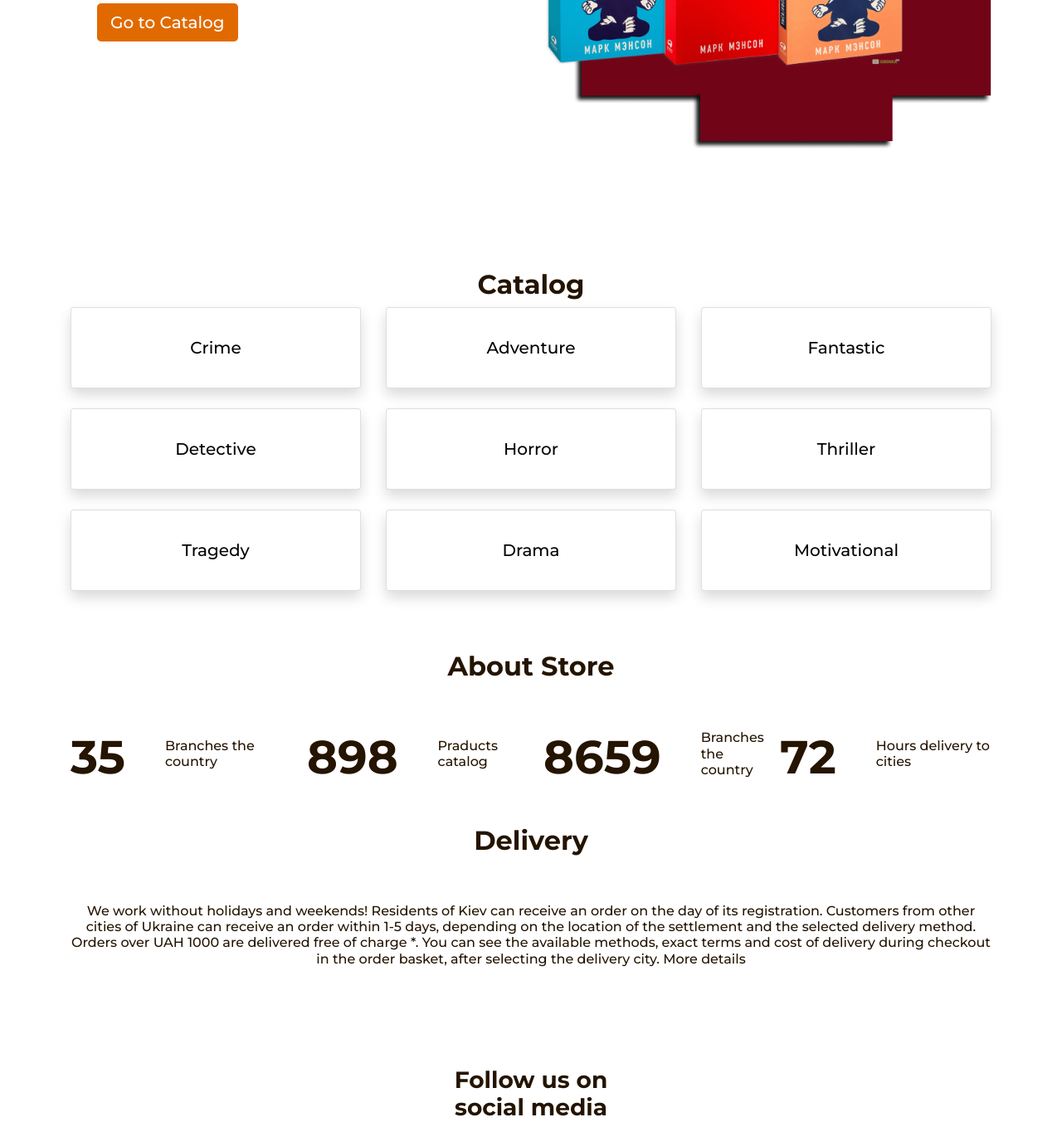
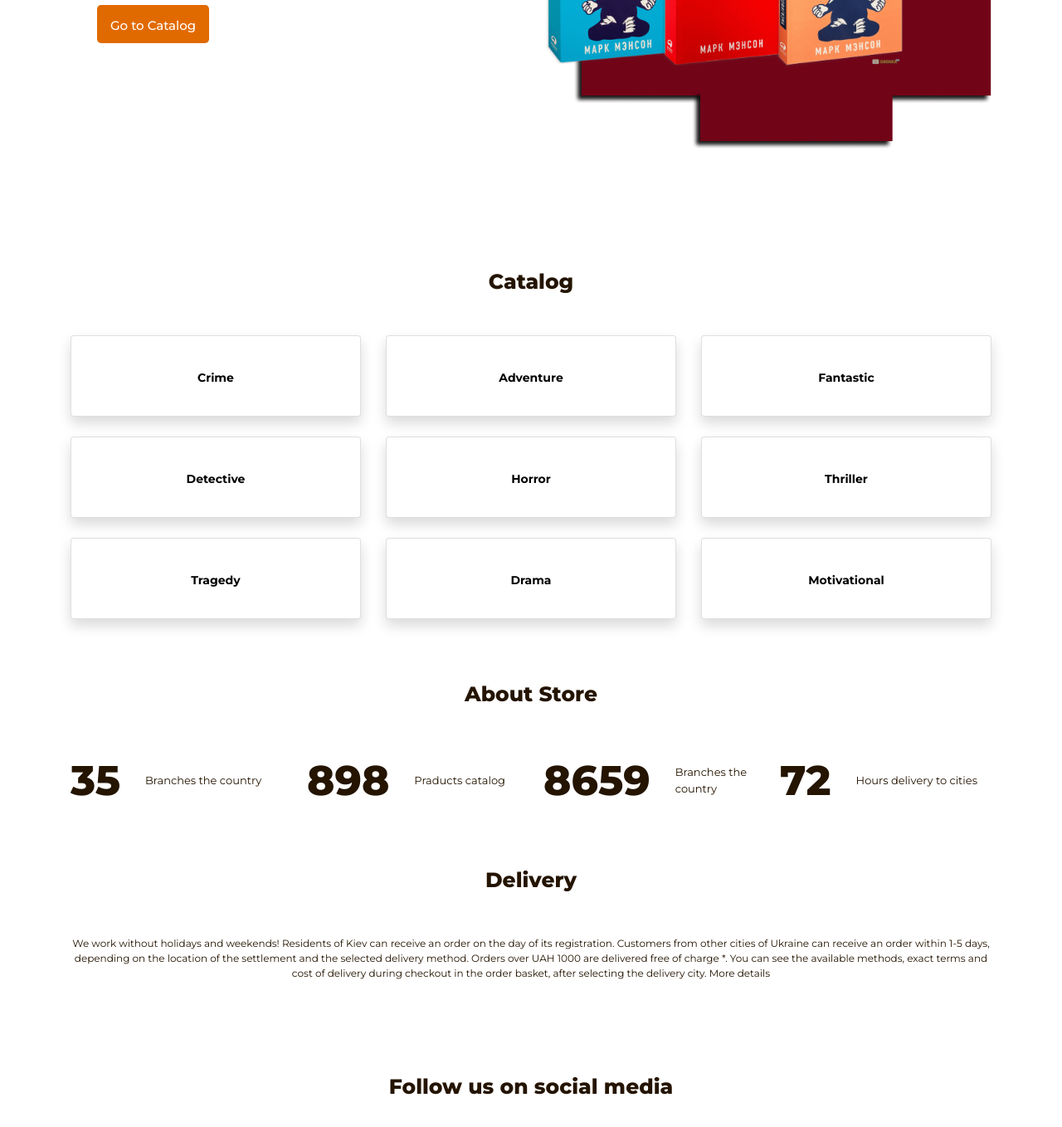
Before and after one commit to huseynahmadov/book-store, a plain HTML site: page index.html in a window 1280 px wide. Shown: the part 404-1762 px from the top of the page at 83% size. Drawn offline with nearby package versions, Linux system fonts and the light colour scheme; no server answers.

Commit message:
style.css

```diff
--- a/assets/css/style.css
+++ b/assets/css/style.css
@@ -61,7 +61,11 @@ body {
   animation-iteration-count: 1;
   animation-fill-mode: forwards;
 }
-
+/* Navbar */
+.nav-link {
+  font-size: 12px;
+}
+/*  */
 .text-main {
   color: var(--mainColorText);
 }
@@ -70,15 +74,10 @@ body {
   background-color: var(--mainColorHome);
 }
 
-.join-span {
-    font-family: var(--fontRoboto);
-}
-
 ::-webkit-scrollbar {
   width: 6px;
   height: 5px;
 }
-
 
 /* Track */
 
@@ -86,7 +85,6 @@ body {
   box-shadow: inset 0 0 5px grey;
   border-radius: 10px;
 }
-
 
 /* Handle */
 
@@ -99,6 +97,11 @@ body {
   padding: 0px;
 }
 
+.join-span {
+  font-family: var(--fontRoboto);
+  font-size: 14px;
+}
+
 .join-div button {
   padding: 0px;
   width: 4rem;
@@ -106,14 +109,70 @@ body {
   align-items: center;
 }
 
-.join-div span {
-    font-size: 18px;
-}
-
 .join-div img {
   width: 18px;
 }
 
+/* index.html */
+.navbar-brand {
+  width: 172px;
+}
+.books-a-z {
+  font-size: 36px;
+  font-weight: 900;
+}
+.a-z-text {
+  font-weight: 400;
+  font-size: 13px;
+}
+
+.go-to-btn a {
+  font-size: 15px !important;
+}
+
+.catalog-text {
+  font-size: 25px;
+  margin-bottom: 50px;
+  font-weight: 900;
+  text-align: center;
+}
+
+.main-card-text a {
+  font-weight: 700;
+  font-size: 14px;
+}
+
+.about-store-text {
+  text-align: center;
+  font-size: 25px;
+  font-weight: 900;
+}
+.as-result-numbers p {
+  font-weight: 900;
+  font-size: 50px;
+  margin-right: 30px;
+}
+.as-result-text p {
+  font-weight: 400;
+  font-size: 13px;
+}
+
+.delivery-title {
+  font-weight: 900;
+  font-size: 25px;
+  text-align: center;
+}
+.delivery-text {
+  font-size: 12px;
+  font-weight: 400;
+  text-align: center;
+}
+
+.follow-us-title {
+  font-weight: 900;
+  font-size: 25px;
+  text-align: center;
+}
 .icons {
   display: flex;
   flex-wrap: wrap;
@@ -129,7 +188,9 @@ body {
   width: 75%;
 }
 
-
+.footer-list a {
+  font-size: 14px;
+}
 /* Only Catalog, About store and Contact Us sections*/
 
 @media screen and (max-width: 992px) {
@@ -153,7 +214,7 @@ body {
     justify-content: space-between;
   }
   .icon {
-        width: 30%;
+    width: 20%;
   }
 }
 
--- a/index.html
+++ b/index.html
@@ -100,9 +100,9 @@
                     <!-- Jumbatron -->
                     <div class="col-sm-12 col-md-6 ">
                         <div class="jumbotron mt-5 bg-transparent">
-                            <h1 class="h1 font-weight-bolder ">Books from A to Z</h1>
-                            <p class="h6">In our store you can find a book for every taste. A large assortment. Nice prices. Interesting stories.</p>
-                            <button class="btn-lg mt-3 " type="button" style="background:var(--mainColorOrange);"><a href="catalog.html" class="text-white text-decoration-none">Go to Catalog</a></button>
+                            <h1 class="h1 font-weight-bolder books-a-z">Books from A to Z</h1>
+                            <p class="a-z-text">In our store you can find a book for every taste. A large assortment. Nice prices. Interesting stories.</p>
+                            <button class="btn-lg mt-3 go-to-btn" type="button" style="background:var(--mainColorOrange);"><a href="catalog.html" class="text-white text-decoration-none go-to">Go to Catalog</a></button>
                         </div>
                     </div>
 
@@ -118,7 +118,7 @@
 
                 <section class="row my-5 catalog-section ">
                     <div class="col-md 12 mt-5">
-                        <p class="h2 mt-5 font-weight-bolder text-center">Catalog</p>
+                        <p class="h2 mt-5  catalog-text">Catalog</p>
                     </div>
                     <!-- Excample catalogs -->
                     <div class="col-md-12 ">
@@ -126,21 +126,21 @@
                             <div class="col-md-4 mb-4">
                                 <div class="card shadow cursor-pointer py-3">
                                     <div class="card-body">
-                                        <h4 class="card-title m-0 text-center h5 font-weight-bold"><a href="/catalog.html">Crime</a></h4>
+                                        <h4 class="card-title m-0 text-center h5 font-weight-bold main-card-text"><a href="/catalog.html">Crime</a></h4>
                                     </div>
                                 </div>
                             </div>
                             <div class="col-md-4 mb-4">
                                 <div class="card shadow cursor-pointer py-3">
                                     <div class="card-body">
-                                        <h4 class="card-title m-0 text-center h5 font-weight-bold"><a href="/catalog.html">Adventure</a></h4>
+                                        <h4 class="card-title m-0 text-center h5 font-weight-bold main-card-text"><a href="/catalog.html">Adventure</a></h4>
                                     </div>
                                 </div>
                             </div>
                             <div class="col-md-4 mb-4">
                                 <div class="card shadow cursor-pointer py-3">
                                     <div class="card-body">
-                                        <h4 class="card-title m-0 text-center h5 font-weight-bold"><a href="catalog.html">Fantastic</a></h4>
+                                        <h4 class="card-title m-0 text-center h5 font-weight-bold main-card-text"><a href="catalog.html">Fantastic</a></h4>
                                     </div>
                                 </div>
                             </div>
@@ -152,21 +152,21 @@
                                     <div class="col-md-4 mb-4">
                                         <div class="card shadow cursor-pointer py-3">
                                             <div class="card-body">
-                                                <h4 class="card-title m-0 text-center h5 font-weight-bold"><a href="catalog.html">Detective</a></h4>
+                                                <h4 class="card-title m-0 text-center h5 font-weight-bold main-card-text"><a href="catalog.html">Detective</a></h4>
                                             </div>
                                         </div>
                                     </div>
                                     <div class="col-md-4 mb-4">
                                         <div class="card shadow cursor-pointer py-3">
                                             <div class="card-body">
-                                                <h4 class="card-title m-0 text-center h5 font-weight-bold"><a href="catalog.html">Horror</a></h4>
+                                                <h4 class="card-title m-0 text-center h5 font-weight-bold main-card-text"><a href="catalog.html">Horror</a></h4>
                                             </div>
                                         </div>
                                     </div>
                                     <div class="col-md-4 mb-4">
                                         <div class="card shadow cursor-pointer py-3">
                                             <div class="card-body">
-                                                <h4 class="card-title m-0 text-center h5 font-weight-bold"><a href="catalog.html">Thriller</a></h4>
+                                                <h4 class="card-title m-0 text-center h5 font-weight-bold main-card-text"><a href="catalog.html">Thriller</a></h4>
                                             </div>
                                         </div>
                                     </div>
@@ -178,21 +178,21 @@
                                             <div class="col-md-4 mb-4">
                                                 <div class="card shadow cursor-pointer py-3">
                                                     <div class="card-body">
-                                                        <h4 class="card-title m-0 text-center h5 font-weight-bold"><a href="catalog.html">Tragedy</a></h4>
+                                                        <h4 class="card-title m-0 text-center h5 font-weight-bold main-card-text"><a href="catalog.html">Tragedy</a></h4>
                                                     </div>
                                                 </div>
                                             </div>
                                             <div class="col-md-4 mb-4">
                                                 <div class="card shadow cursor-pointer py-3">
                                                     <div class="card-body">
-                                                        <h4 class="card-title m-0 text-center h5 font-weight-bold"><a href="catalog.html">Drama</a></h4>
+                                                        <h4 class="card-title m-0 text-center h5 font-weight-bold main-card-text"><a href="catalog.html">Drama</a></h4>
                                                     </div>
                                                 </div>
                                             </div>
                                             <div class="col-md-4 mb-4">
                                                 <div class="card shadow cursor-pointer py-3">
                                                     <div class="card-body">
-                                                        <h4 class="card-title m-0 text-center h5 font-weight-bold"><a href="catalog.html">Motivational</a></h4>
+                                                        <h4 class="card-title m-0 text-center h5 font-weight-bold main-card-text"><a href="catalog.html">Motivational</a></h4>
                                                     </div>
                                                 </div>
                                             </div>
@@ -204,44 +204,44 @@
                 <!-- Section 3 About us -->
                 <section class='row my-5 about-store-section'>
                     <div class="col-md-12 mb-5 ">
-                        <div class='text-center h2 font-weight-bolder'>About Store</div>
+                        <div class='about-store-text'>About Store</div>
                     </div>
                     <div class="col-md-12">
                         <div class="row justify-content-between">
 
                             <div class="col-sm-12 col-md-6 col-lg-3 ">
                                 <div class="d-flex align-items-center">
-                                    <div class="display-4 mr-5 font-weight-bolder">
-                                        35
+                                    <div class="as-result-numbers">
+                                        <p>35</p>
                                     </div>
-                                    <div class="h6">Branches the country</div>
+                                    <div class="as-result-text"><p>Branches the country</p></div>
                                 </div>
                             </div>
 
                             <div class="col-sm-12 col-md-6 col-lg-3">
                                 <div class="d-flex align-items-center">
-                                    <div class="display-4 mr-5 font-weight-bolder">
-                                        898
+                                    <div class="as-result-numbers">
+                                        <p>898</p>
                                     </div>
-                                    <div class="h6">Praducts catalog</div>
+                                    <div class="as-result-text"><p>Praducts catalog</p></div>
                                 </div>
                             </div>
 
                             <div class="col-sm-12 col-md-6 col-lg-3">
                                 <div class="d-flex align-items-center">
-                                    <div class="display-4 mr-5 font-weight-bolder">
-                                        8659
+                                    <div class="as-result-numbers">
+                                        <p>8659</p>
                                     </div>
-                                    <div class="h6">Branches the country</div>
+                                    <div class="as-result-text"><p>Branches the country</p></div>
                                 </div>
                             </div>
 
                             <div class="col-sm-12 col-md-6 col-lg-3">
                                 <div class="d-flex align-items-center">
-                                    <div class="display-4 mr-5 font-weight-bolder">
-                                        72
+                                    <div class="as-result-numbers">
+                                        <p>72</p>
                                     </div>
-                                    <div class="h6">Hours delivery to cities</div>
+                                    <div class="as-result-text"><p>Hours delivery to cities</p></div>
                                 </div>
                             </div>
 
@@ -253,9 +253,9 @@
                 <!-- Section 4 Delivery -->
                 <section class="row my-5 delivery-section">
                     <div class="col-12 col-sm-12 col-md-12 mb-5 ">
-                        <div class='text-center h2 font-weight-bolder'>Delivery</div>
+                        <div class='delivery-title'>Delivery</div>
                     </div>
-                    <div class='col-12 col-sm-12 col-md-12 h6 text-center' line-height='24px'>We work without holidays and weekends! Residents of Kiev can receive an order on the day of its registration. Customers from other cities of Ukraine can receive an order within 1-5 days, depending on the location of the settlement
+                    <div class='col-12 col-sm-12 col-md-12 delivery-text' line-height='24px'>We work without holidays and weekends! Residents of Kiev can receive an order on the day of its registration. Customers from other cities of Ukraine can receive an order within 1-5 days, depending on the location of the settlement
                         and the selected delivery method. Orders over UAH 1000 are delivered free of charge *. You can see the available methods, exact terms and cost of delivery during checkout in the order basket, after selecting the delivery city.
                         More details</div>
                 </section>
@@ -265,10 +265,10 @@
 
         <footer class="row m-0">
             <div class="col-md-12">
-                <div class='row justify-content-center'>
-                    <div class="col-8 col-sm-6 col-md-4 col-lg-3 p-0">
+                <div class='row justify-content-center '>
+                    <div class="col-6 col-sm-4 col-md-4 col-lg-4 p-0">
                         <div class='jumbotron text-center text-main bg-transparent'>
-                            <h2 class='h3 font-weight-bolder mb-4'>Follow us on social media</h2>
+                            <h2 class='h3 follow-us-title mb-4'>Follow us on social media</h2>
                             <div class=" icons">
                                 <div class="icon mt-3">
                                     <img src="./assets/images/facebook.png" alt="facebook" class="img-fluid">
@@ -302,22 +302,22 @@
                             <div class="col-md-6">
                                 <div class="row">
                                     <div class="col-md-4 ">
-                                        <h3 class="h3 mb-5">Popular</h3>
-                                        <p class="mb-4"><a href="#" class="text-white text-decoration-none">A second item</a></p>
-                                        <p class="mb-4"><a href="#" class="text-white text-decoration-none">A third item</a></p>
-                                        <p class="mb-4"><a href="#" class="text-white text-decoration-none">And fifth one</a></p>
+                                        <h3 class="h4 mb-5">Popular</h3>
+                                        <p class="mb-4 footer-list"><a href="#" class="text-white text-decoration-none">A second item</a></p>
+                                        <p class="mb-4 footer-list"><a href="#" class="text-white text-decoration-none">A third item</a></p>
+                                        <p class="mb-4 footer-list"><a href="#" class="text-white text-decoration-none">And fifth one</a></p>
                                     </div>
                                     <div class="col-md-4 ">
-                                        <h3 class="h3 mb-5">Information</h3>
-                                        <p class="mb-4"><a href="#" class="text-white text-decoration-none">A second item</a></p>
-                                        <p class="mb-4"><a href="#" class="text-white text-decoration-none">A third item</a></p>
-                                        <p class="mb-4"><a href="#" class="text-white text-decoration-none">And fifth one</a></p>
+                                        <h3 class="h4 mb-5">Information</h3>
+                                        <p class="mb-4 footer-list"><a href="#" class="text-white text-decoration-none">A second item</a></p>
+                                        <p class="mb-4 footer-list"><a href="#" class="text-white text-decoration-none">A third item</a></p>
+                                        <p class="mb-4 footer-list"><a href="#" class="text-white text-decoration-none">And fifth one</a></p>
                                     </div>
                                     <div class="col-md-4 ">
-                                        <h3 class="h3 mb-5">Help</h3>
-                                        <p class="mb-4"><a href="#" class="text-white text-decoration-none">A second item</a></p>
-                                        <p class="mb-4"><a href="#" class="text-white text-decoration-none">A third item</a></p>
-                                        <p class="mb-4"><a href="#" class="text-white text-decoration-none">And fifth one</a></p>
+                                        <h3 class="h4 mb-5">Help</h3>
+                                        <p class="mb-4 footer-list"><a href="#" class="text-white text-decoration-none">A second item</a></p>
+                                        <p class="mb-4 footer-list"><a href="#" class="text-white text-decoration-none">A third item</a></p>
+                                        <p class="mb-4 footer-list"><a href="#" class="text-white text-decoration-none">And fifth one</a></p>
                                     </div>
                                 </div>
                             </div>
```
Lines whose indentation alone changed are shown as unchanged.
